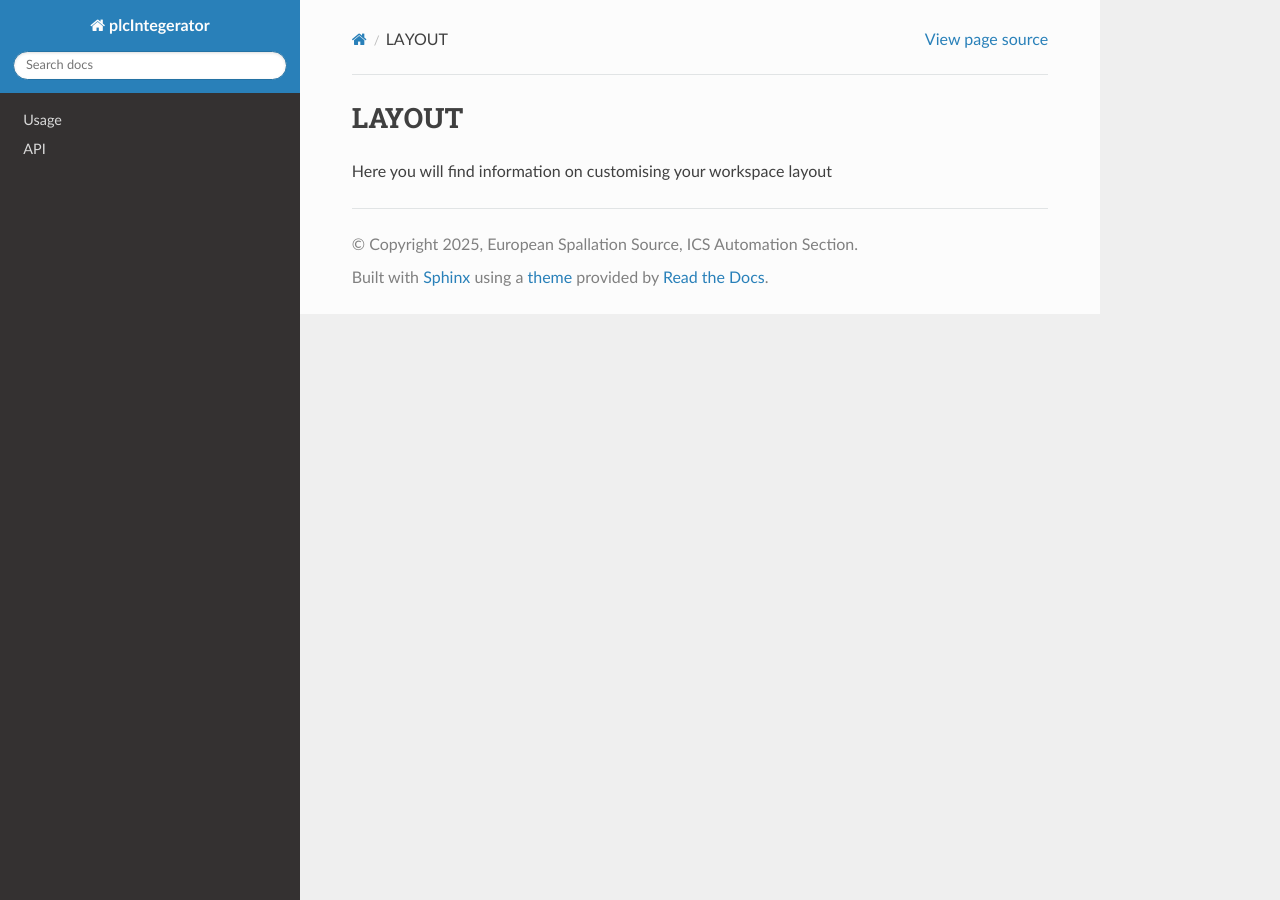
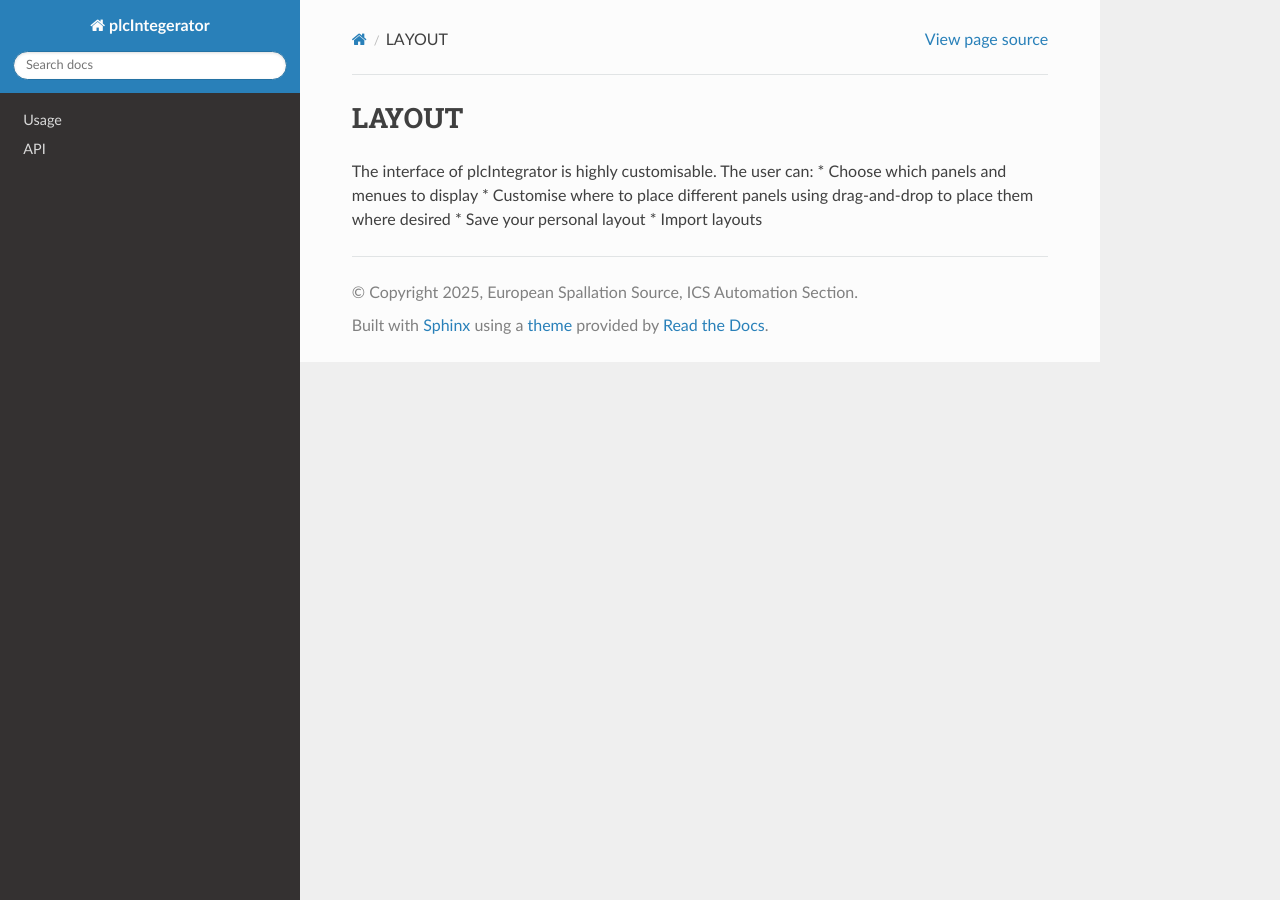
Before and after one commit to SimonJagerESS/plcIntegrator_rtd, a Sphinx documentation site: the page built from docs/source/layout.rst, in a window 1280 px wide. Built offline with Sphinx 7.4.7 and the Read the Docs theme 3.1.0, drawn with Linux system fonts in a browser that asks for light colours; pages that are not in the unit, such as notebooks, are missing from menus.

Commit message:
updated layout information

```diff
--- a/docs/source/layout.rst
+++ b/docs/source/layout.rst
@@ -1,4 +1,8 @@
 LAYOUT
 ======
 
-Here you will find information on customising your workspace layout
+The interface of plcIntegrator is highly customisable. The user can:
+* Choose which panels and menues to display
+* Customise where to place different panels using drag-and-drop to place them where desired
+* Save your personal layout
+* Import layouts
```
